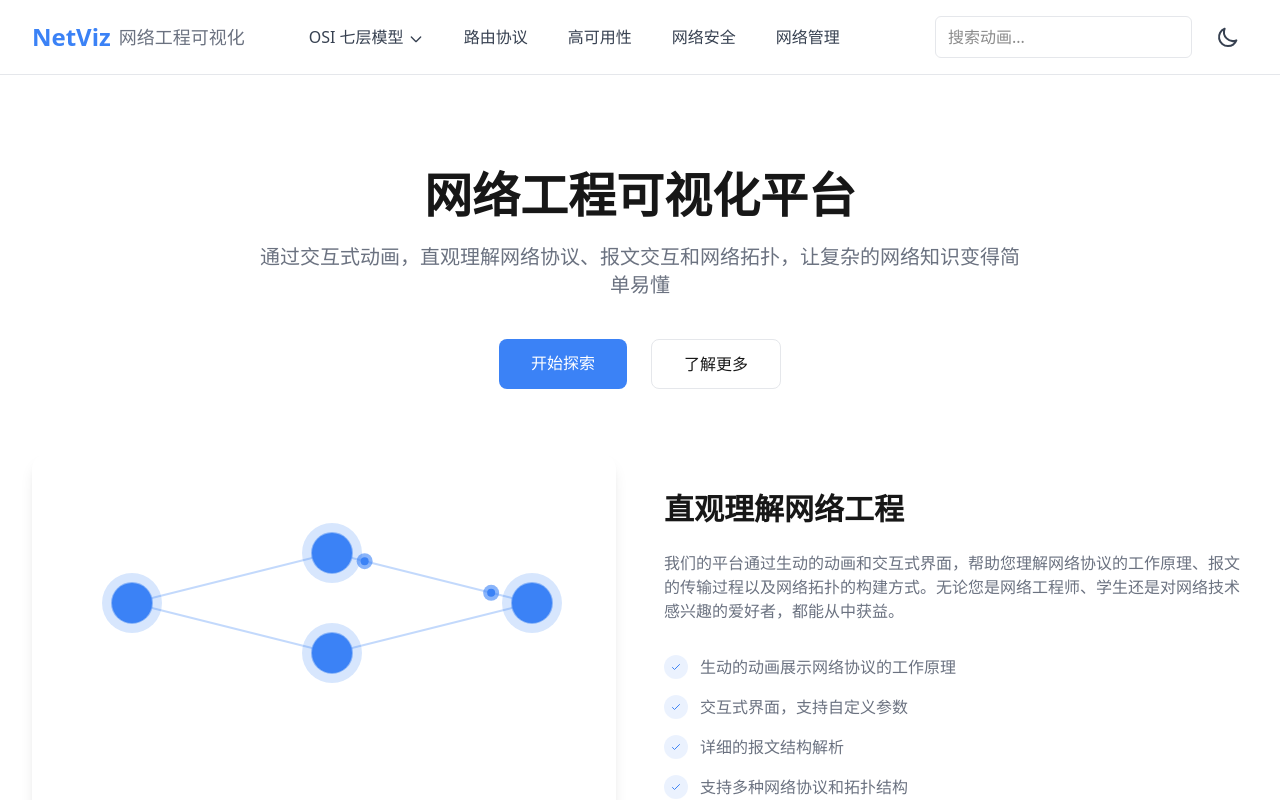
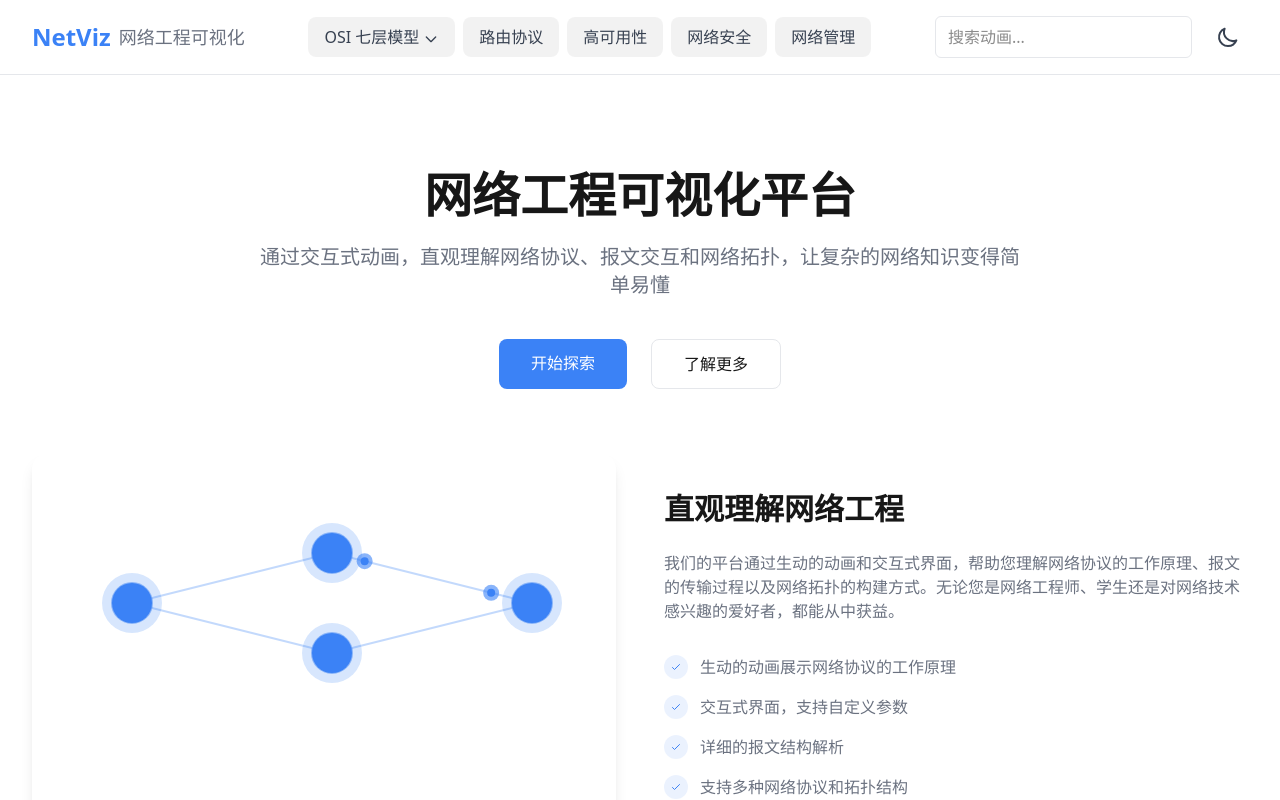
Before and after one commit to 6haolou/netviz, a Next.js app: page / in a window 1280 px wide. Shown: the top 800 px of the page. Built offline with nearby package versions, Linux system fonts and the light colour scheme.

Commit message:
feat: 增强导航栏按钮悬停效果

```diff
--- a/app/page.tsx
+++ b/app/page.tsx
@@ -174,20 +174,30 @@ export default function Home() {
       >
         <div className="max-w-7xl mx-auto px-4 sm:px-6 lg:px-8 py-4">
           <div className="flex justify-between items-center">
-            <div className="flex items-center">
-              {/* Logo 和平台名称 - 放在最左边，独立显示 */}
-              <Link href="/" className="flex items-center mr-12">
+            {/* Logo 和平台名称 - 固定在左上角 */}
+            <Link href="/" className="flex items-center flex-shrink-0">
               <h1 className="text-2xl font-bold" style={{ color: primaryBlue }}>NetViz</h1>
               <span className="ml-2 text-lg" style={{ color: secondaryTextColor }}>网络工程可视化</span>
             </Link>
 
-              {/* 导航栏 */}
-              <nav className="hidden md:flex items-center space-x-2">
+            {/* 导航栏按钮 */}
+            <nav className="hidden md:flex items-center gap-2">
               <div className="relative">
                 <button
                   onClick={() => setIsOsiOpen(!isOsiOpen)}
-                    className="px-4 py-2 rounded-lg font-medium transition-all duration-300 hover:bg-blue-500 hover:text-white"
-                    style={{ color: isDarkMode ? '#d1d5db' : '#374151' }}
+                  className="px-4 py-2 rounded-lg font-medium transition-all duration-300 transform hover:-translate-y-0.5 hover:shadow-lg"
+                  style={{
+                    color: isDarkMode ? '#d1d5db' : '#374151',
+                    backgroundColor: isDarkMode ? 'rgba(255,255,255,0.05)' : 'rgba(0,0,0,0.05)'
+                  }}
+                  onMouseEnter={(e) => {
+                    e.currentTarget.style.backgroundColor = primaryBlue;
+                    e.currentTarget.style.color = '#ffffff';
+                  }}
+                  onMouseLeave={(e) => {
+                    e.currentTarget.style.backgroundColor = isDarkMode ? 'rgba(255,255,255,0.05)' : 'rgba(0,0,0,0.05)';
+                    e.currentTarget.style.color = isDarkMode ? '#d1d5db' : '#374151';
+                  }}
                 >
                   <span>OSI 七层模型</span>
                   <svg xmlns="http://www.w3.org/2000/svg" className="h-4 w-4 inline-block ml-1" fill="none" viewBox="0 0 24 24" stroke="currentColor">
@@ -215,34 +225,77 @@ export default function Home() {
 
               <Link
                 href="/category/routing"
-                  className="px-4 py-2 rounded-lg font-medium transition-all duration-300 hover:bg-blue-500 hover:text-white"
-                  style={{ color: isDarkMode ? '#d1d5db' : '#374151' }}
+                className="px-4 py-2 rounded-lg font-medium transition-all duration-300 transform hover:-translate-y-0.5 hover:shadow-lg"
+                style={{
+                  color: isDarkMode ? '#d1d5db' : '#374151',
+                  backgroundColor: isDarkMode ? 'rgba(255,255,255,0.05)' : 'rgba(0,0,0,0.05)'
+                }}
+                onMouseEnter={(e) => {
+                  e.currentTarget.style.backgroundColor = primaryBlue;
+                  e.currentTarget.style.color = '#ffffff';
+                }}
+                onMouseLeave={(e) => {
+                  e.currentTarget.style.backgroundColor = isDarkMode ? 'rgba(255,255,255,0.05)' : 'rgba(0,0,0,0.05)';
+                  e.currentTarget.style.color = isDarkMode ? '#d1d5db' : '#374151';
+                }}
               >
                 路由协议
               </Link>
               <Link
                 href="/category/availability"
-                  className="px-4 py-2 rounded-lg font-medium transition-all duration-300 hover:bg-blue-500 hover:text-white"
-                  style={{ color: isDarkMode ? '#d1d5db' : '#374151' }}
+                className="px-4 py-2 rounded-lg font-medium transition-all duration-300 transform hover:-translate-y-0.5 hover:shadow-lg"
+                style={{
+                  color: isDarkMode ? '#d1d5db' : '#374151',
+                  backgroundColor: isDarkMode ? 'rgba(255,255,255,0.05)' : 'rgba(0,0,0,0.05)'
+                }}
+                onMouseEnter={(e) => {
+                  e.currentTarget.style.backgroundColor = primaryBlue;
+                  e.currentTarget.style.color = '#ffffff';
+                }}
+                onMouseLeave={(e) => {
+                  e.currentTarget.style.backgroundColor = isDarkMode ? 'rgba(255,255,255,0.05)' : 'rgba(0,0,0,0.05)';
+                  e.currentTarget.style.color = isDarkMode ? '#d1d5db' : '#374151';
+                }}
               >
                 高可用性
               </Link>
               <Link
                 href="#"
-                  className="px-4 py-2 rounded-lg font-medium transition-all duration-300 hover:bg-blue-500 hover:text-white"
-                  style={{ color: isDarkMode ? '#d1d5db' : '#374151' }}
+                className="px-4 py-2 rounded-lg font-medium transition-all duration-300 transform hover:-translate-y-0.5 hover:shadow-lg"
+                style={{
+                  color: isDarkMode ? '#d1d5db' : '#374151',
+                  backgroundColor: isDarkMode ? 'rgba(255,255,255,0.05)' : 'rgba(0,0,0,0.05)'
+                }}
+                onMouseEnter={(e) => {
+                  e.currentTarget.style.backgroundColor = primaryBlue;
+                  e.currentTarget.style.color = '#ffffff';
+                }}
+                onMouseLeave={(e) => {
+                  e.currentTarget.style.backgroundColor = isDarkMode ? 'rgba(255,255,255,0.05)' : 'rgba(0,0,0,0.05)';
+                  e.currentTarget.style.color = isDarkMode ? '#d1d5db' : '#374151';
+                }}
               >
                 网络安全
               </Link>
               <Link
                 href="#"
-                  className="px-4 py-2 rounded-lg font-medium transition-all duration-300 hover:bg-blue-500 hover:text-white"
-                  style={{ color: isDarkMode ? '#d1d5db' : '#374151' }}
+                className="px-4 py-2 rounded-lg font-medium transition-all duration-300 transform hover:-translate-y-0.5 hover:shadow-lg"
+                style={{
+                  color: isDarkMode ? '#d1d5db' : '#374151',
+                  backgroundColor: isDarkMode ? 'rgba(255,255,255,0.05)' : 'rgba(0,0,0,0.05)'
+                }}
+                onMouseEnter={(e) => {
+                  e.currentTarget.style.backgroundColor = primaryBlue;
+                  e.currentTarget.style.color = '#ffffff';
+                }}
+                onMouseLeave={(e) => {
+                  e.currentTarget.style.backgroundColor = isDarkMode ? 'rgba(255,255,255,0.05)' : 'rgba(0,0,0,0.05)';
+                  e.currentTarget.style.color = isDarkMode ? '#d1d5db' : '#374151';
+                }}
               >
                 网络管理
               </Link>
             </nav>
-            </div>
 
             <div className="flex items-center space-x-4">
               <input
```
Lines whose indentation alone changed are shown as unchanged.
